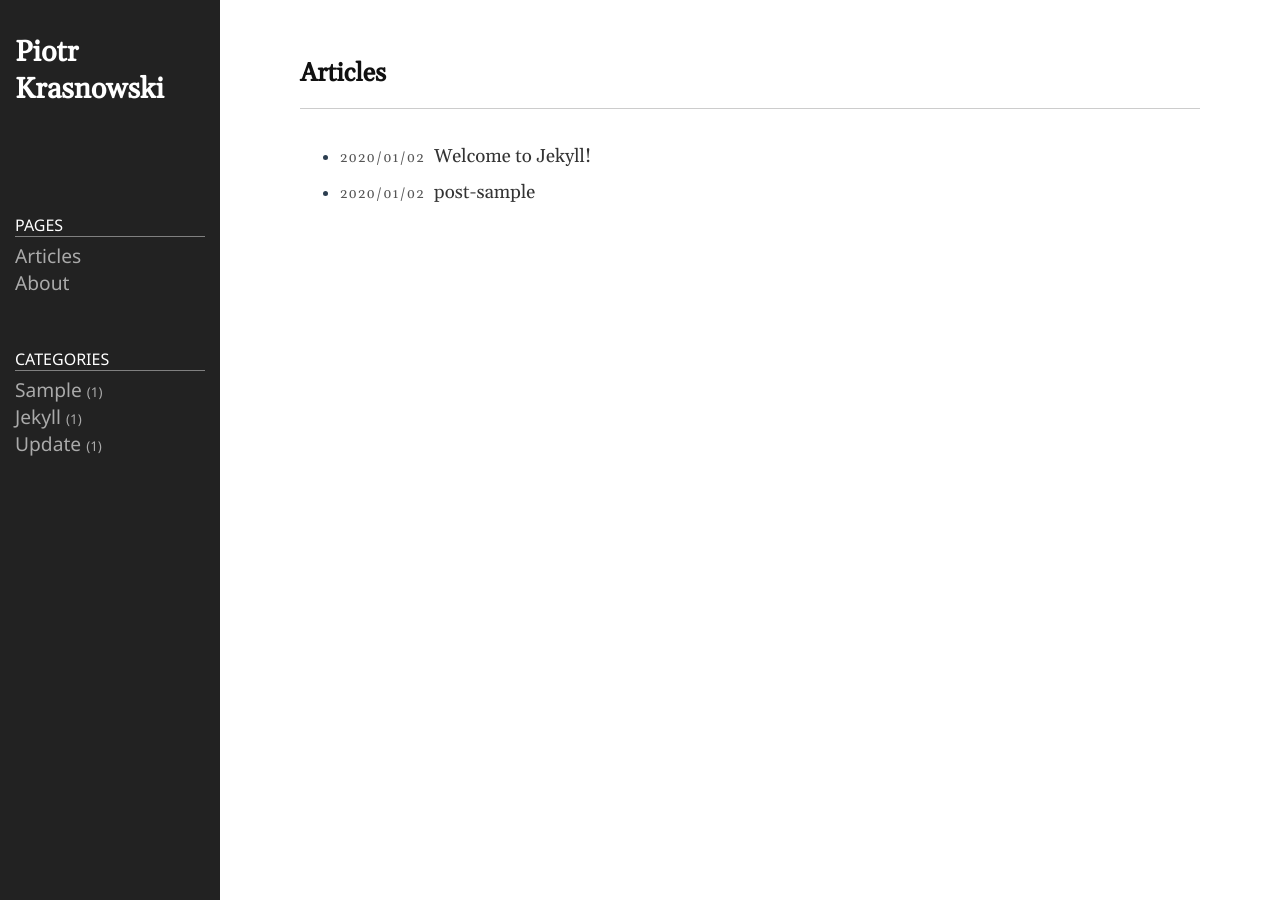
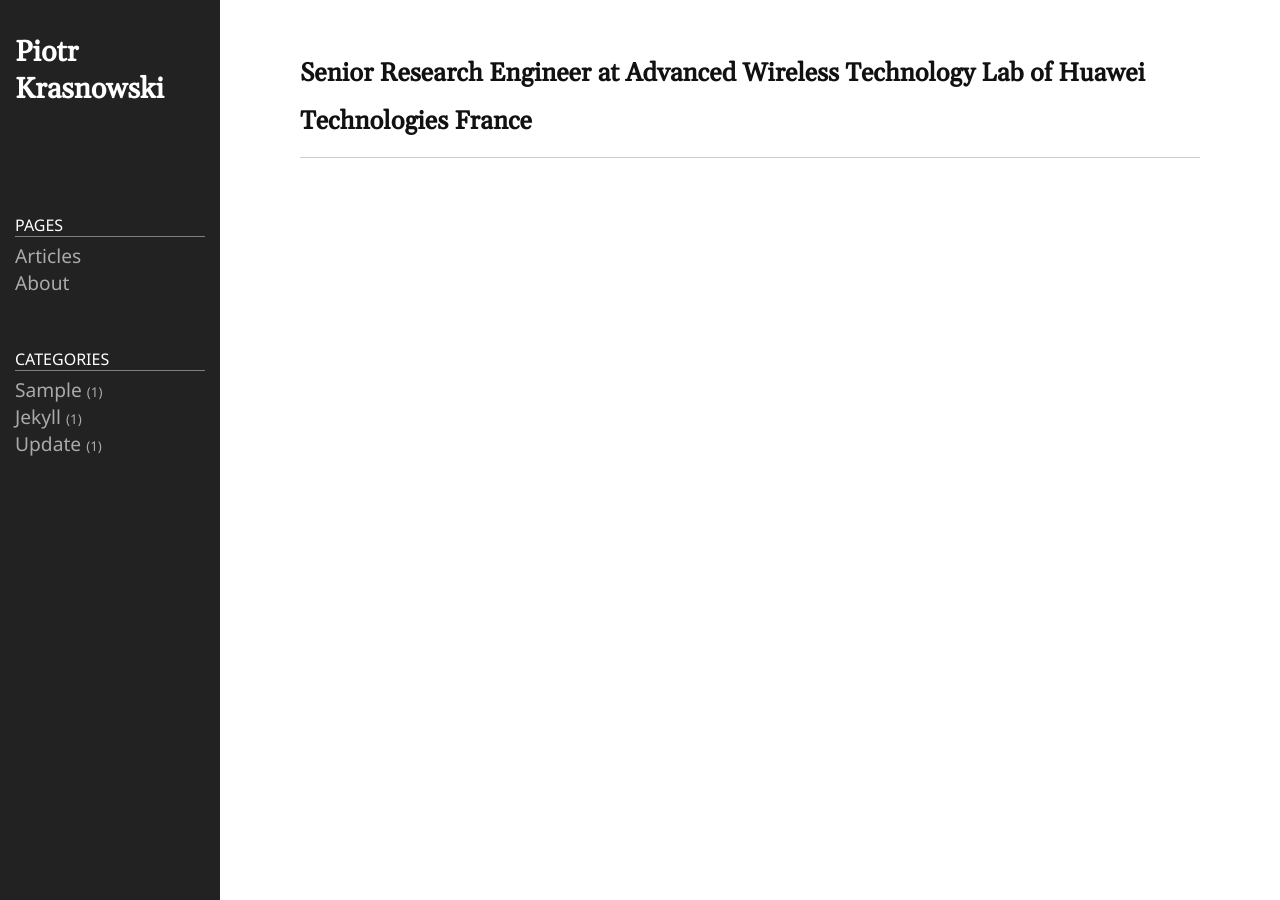
Before and after one commit to PiotrKrasnowski/piotrkrasnowski.github.io, a Jekyll site: the page built from index.md, in a window 1280 px wide. Built offline with Jekyll 4.4.1, drawn with Linux system fonts in a browser that asks for light colours.

Commit message:
Update home.html

```diff
--- a/_includes/home.html
+++ b/_includes/home.html
@@ -1,25 +1,8 @@
 <article class="post">
   <header class="post-header home">
-    <div class="post-title">Articles</div>
+    <div class="post-title">Senior Research Engineer at Advanced Wireless Technology Lab of Huawei Technologies France</div>
   </header>
 
-  <div class="post-content">
-      {%- if site.posts.size > 0 -%}
-    <ul class="post-list">
-      {%- for post in site.posts -%}
-      <li class="post-list-item">
-        <!-- {%- assign date_format = site.date_format | default: "%b %-d, %Y" -%} -->
-        {%- assign date_format = "%Y/%m/%d" -%}
-        <span class="post-date">{{ post.date | date: date_format }}</span>
-      	<a class="post-link" href="{{ post.url | relative_url }}">
-    	    {{ post.title | escape }}
-		</a>
-        {%- if site.show_excerpts -%}{{ post.excerpt }}{%- endif -%}
-      </li>
-      {%- endfor -%}
-    </ul>
-  {%- endif -%}
-  </div>
 </article>
 
 
```
